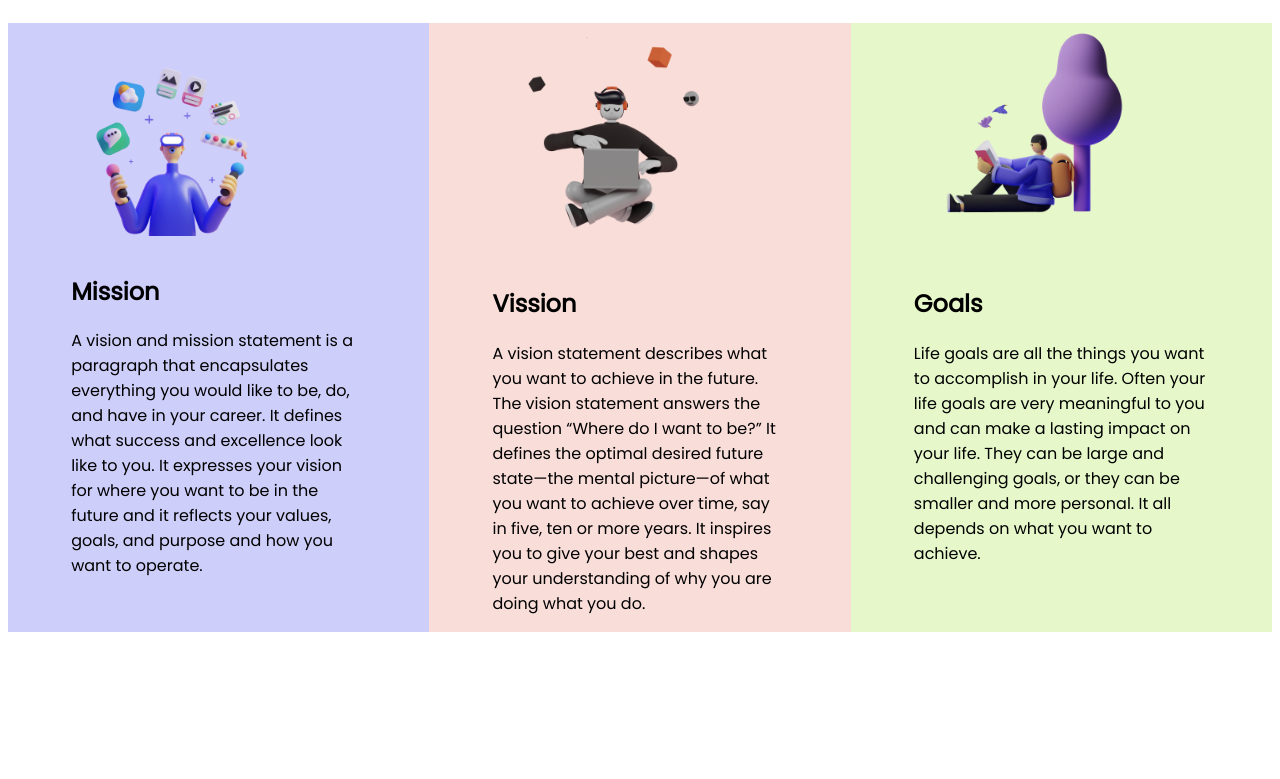
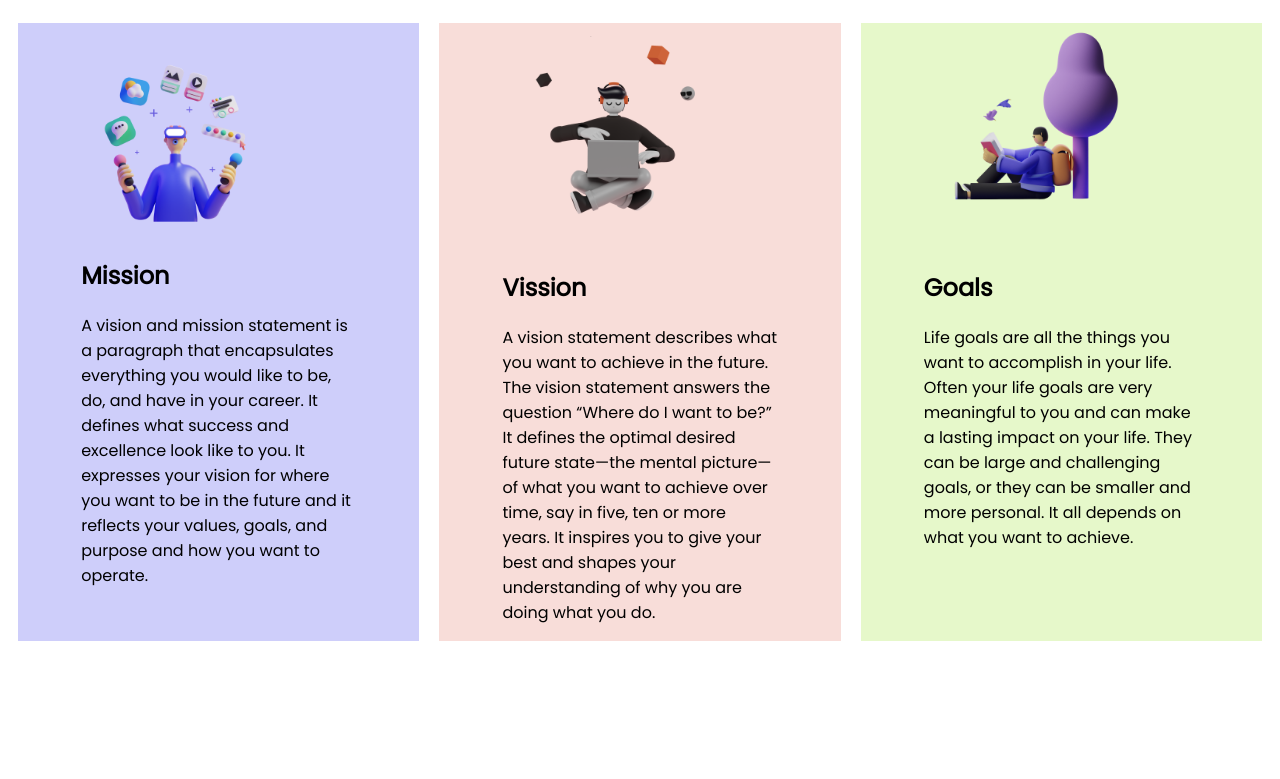
Before and after one commit to masudcn29/first-assignment, a plain HTML site: page index.html in a window 1280 px wide. Shown: the part 669-1448 px from the top of the page. Drawn offline with Linux system fonts and the light colour scheme.

Commit message:
margin added

```diff
--- a/style.css
+++ b/style.css
@@ -45,12 +45,18 @@ section{
 }
 .light-background{
     background-color: rgb(206, 206, 250);
+    margin-left: 10px;
+    margin-right: 10px;
 }
 .tomato-background{
     background-color: rgb(248, 221, 217);
+    margin-left: 10px;
+    margin-right: 10px;
 }
 .green-background{
     background-color: rgb(230, 248, 202);
+    margin-left: 10px;
+    margin-right: 10px;
 }
 .develop-limits{
     background-image: url(images/background2.png);
```
